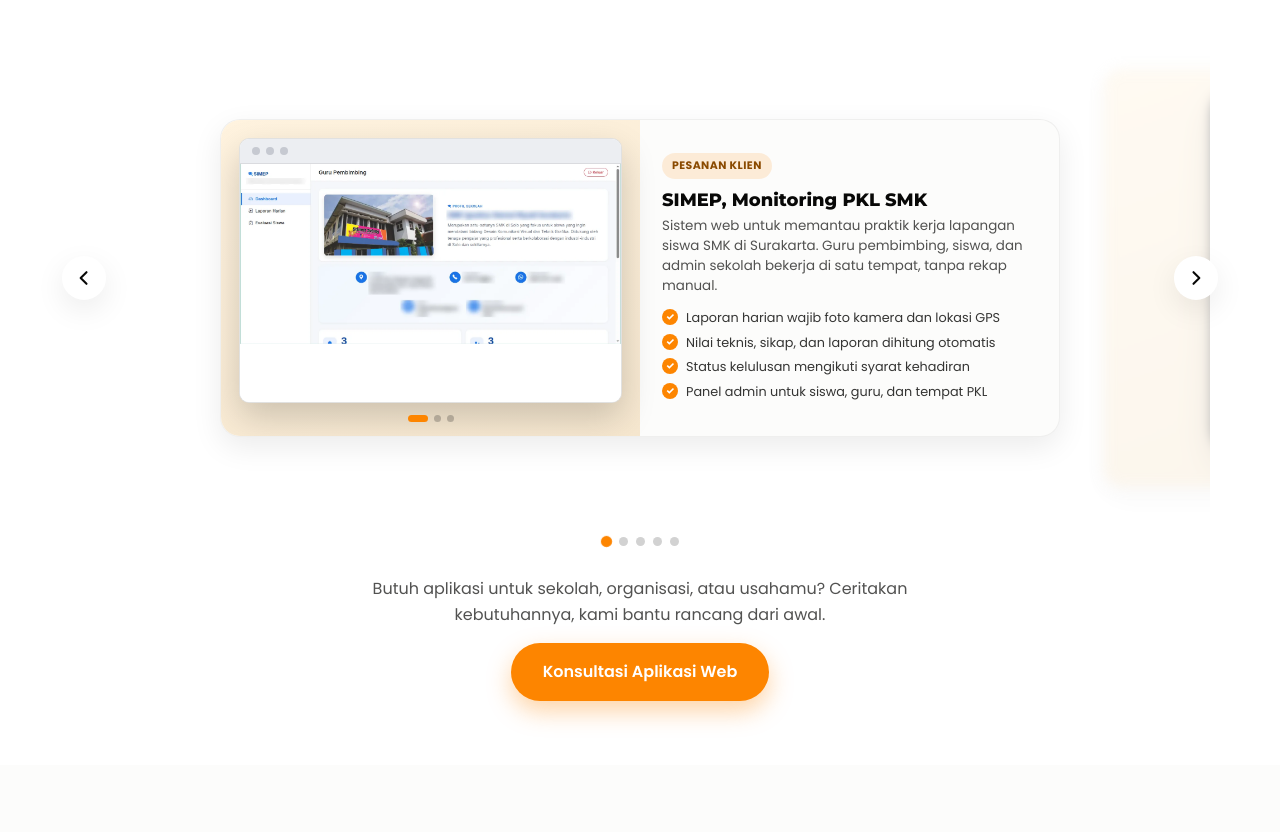
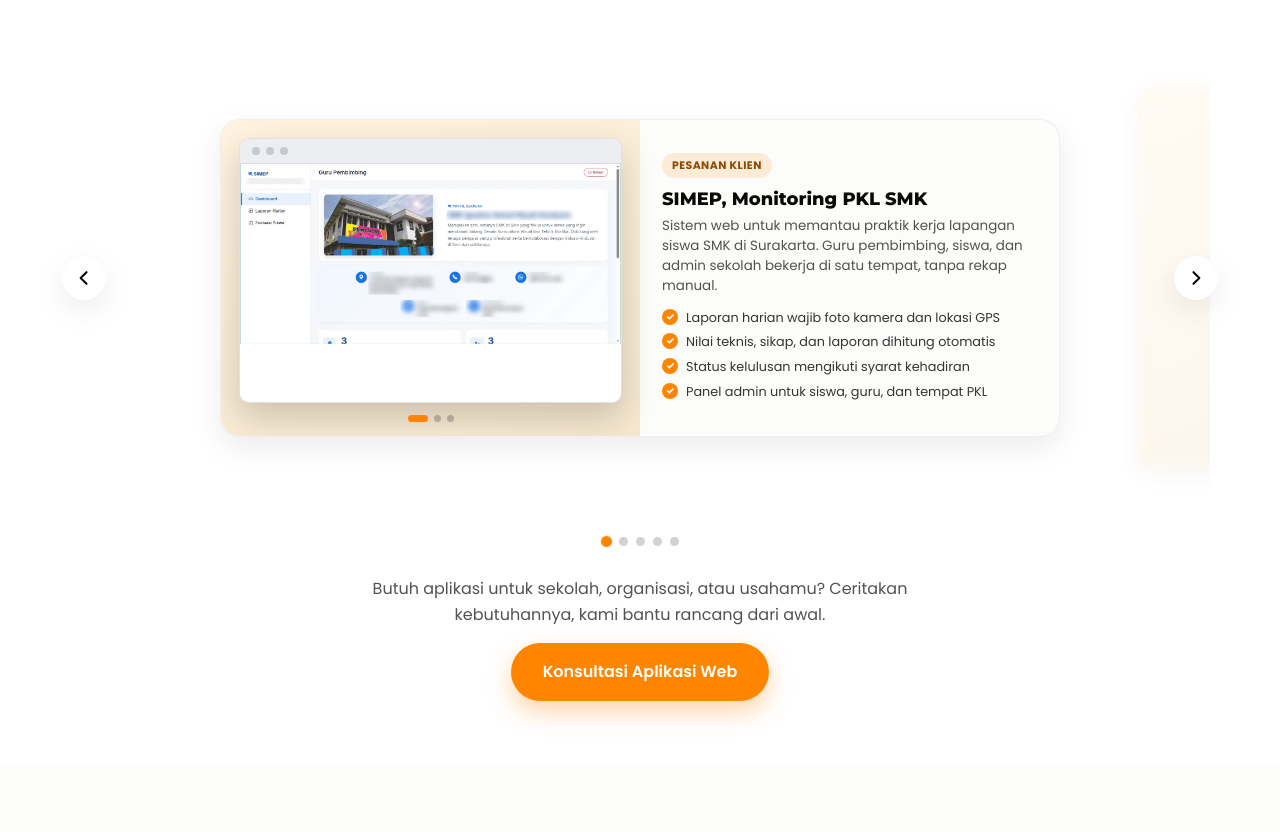
Before and after one commit to maybian/Landing-Page-Nugas-Kampus, a plain HTML site: page index.html in a window 1280 px wide. Shown: the part 4116-4948 px from the top of the page. Drawn offline with Linux system fonts and the light colour scheme.

Commit message:
Karya: kartu utama ikut efek geser (mengecil dan memburam saat keluar, membesar saat masuk)

```diff
--- a/index.html
+++ b/index.html
@@ -26,7 +26,7 @@
 <link rel="preconnect" href="https://fonts.googleapis.com">
 <link rel="preconnect" href="https://fonts.gstatic.com" crossorigin>
 <link href="https://fonts.googleapis.com/css2?family=Poppins:wght@400;500;600;700;800&family=Montserrat:wght@800;900&display=swap" rel="stylesheet">
-<link rel="stylesheet" href="style.css?v=28">
+<link rel="stylesheet" href="style.css?v=29">
 </head>
 <body>
 
--- a/script.js
+++ b/script.js
@@ -452,14 +452,23 @@
     if (!c) return track.clientWidth;
     var cs = getComputedStyle(track);
     var gap = parseInt(cs.columnGap || cs.gap, 10) || 0;
-    return c.getBoundingClientRect().width + gap;
+    return c.offsetWidth + gap; // offsetWidth: tidak terpengaruh efek scale
   }
   function updateActive() {
     var idx = Math.round(track.scrollLeft / step());
     dotsWrap.querySelectorAll('.testi-dot').forEach(function (d, i) {
       d.classList.toggle('is-active', i === idx);
     });
-    cards().forEach(function (c, i) { c.classList.toggle('is-current', i === idx); });
+    var st = step();
+    cards().forEach(function (c, i) {
+      c.classList.toggle('is-current', i === idx);
+      // efek kartu: menjauh dari tengah = mengecil, memudar, memburam; mendekat = membesar dan jelas
+      var p = Math.min(Math.abs((i * st - track.scrollLeft) / st), 1.4);
+      var a = Math.min(p, 1);
+      c.style.transform = 'scale(' + (1 - 0.14 * a).toFixed(3) + ')';
+      c.style.opacity = (1 - 0.62 * a).toFixed(3);
+      c.style.filter = a < 0.02 ? 'none' : 'blur(' + (6 * a).toFixed(2) + 'px)';
+    });
   }
   function buildDots() {
     dotsWrap.innerHTML = '';
--- a/style.css
+++ b/style.css
@@ -1709,9 +1709,9 @@
   grid-template-columns: 1fr;
   background: var(--cream);
   scroll-snap-align: center;
-  transition: filter .5s ease, opacity .5s ease, transform .5s ease;
-}
-.karya-card:not(.is-current) { filter: blur(6px); opacity: .4; transform: scale(.94); pointer-events: none; }
+  will-change: transform, opacity, filter;
+}
+.karya-card:not(.is-current) { pointer-events: none; }
 @media (min-width: 820px) {
   .karya-card { grid-template-columns: 1fr 1fr; }
 }
```
Also changed, not shown: artikel/alat-cek-format-skripsi-nugas-kampus.html (+1 -1 lines).
